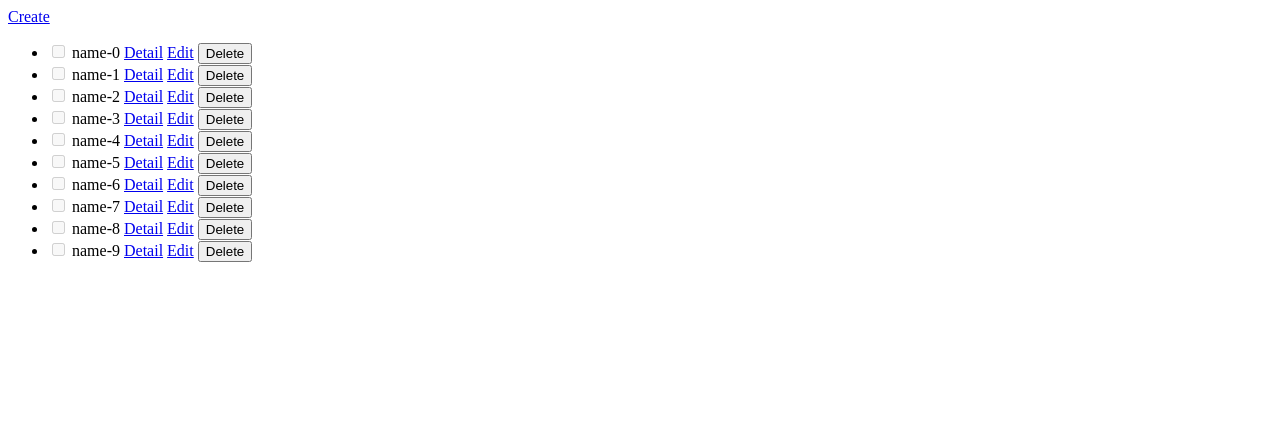
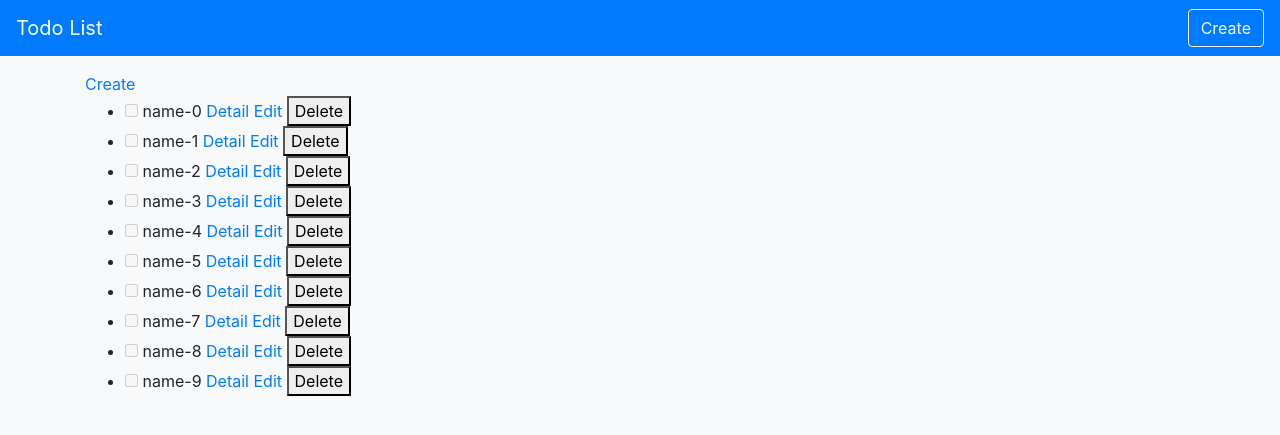
Before and after one commit to konnono/todo-list, a Node server app: page / in a window 1280 px wide. Shown: the top 435 px of the page. Run offline with Node 20, Linux system fonts and the light colour scheme; data comes from the database, SQL or seed files in the repository; some libraries are stand-ins or nearby versions.

Commit message:
feat: add bootstrap &modify main.hbs

```diff
--- a/views/layouts/main.hbs
+++ b/views/layouts/main.hbs
@@ -6,10 +6,33 @@
   <meta http-equiv="X-UA-Compatible" content="IE=edge">
   <meta name="viewport" content="width=device-width, initial-scale=1.0">
   <title>Todo List</title>
+  <link rel="stylesheet" href="https://cdn.jsdelivr.net/npm/bootstrap@4.6.0/dist/css/bootstrap.min.css"
+    integrity="sha384-B0vP5xmATw1+K9KRQjQERJvTumQW0nPEzvF6L/Z6nronJ3oUOFUFpCjEUQouq2+l" crossorigin="anonymous">
 </head>
 
-<body>
-  {{{ body }}}
+<body class="bg-light">
+  <header>
+    <nav class="navbar navbar-dark bg-primary justify-content-between">
+      <a class="navbar-brand" href="/">Todo List</a>
+      <a class="btn btn-outline-light" href="/todos/new">Create</a>
+    </nav>
+  </header>
+  <main>
+    <div class="container mt-3">
+      {{{ body }}}
+    </div>
+  </main>
+
+
+  <script src="https://code.jquery.com/jquery-3.5.1.slim.min.js"
+    integrity="sha384-DfXdz2htPH0lsSSs5nCTpuj/zy4C+OGpamoFVy38MVBnE+IbbVYUew+OrCXaRkfj"
+    crossorigin="anonymous"></script>
+  <script src="https://cdn.jsdelivr.net/npm/popper.js@1.16.1/dist/umd/popper.min.js"
+    integrity="sha384-9/reFTGAW83EW2RDu2S0VKaIzap3H66lZH81PoYlFhbGU+6BZp6G7niu735Sk7lN"
+    crossorigin="anonymous"></script>
+  <script src="https://cdn.jsdelivr.net/npm/bootstrap@4.6.0/dist/js/bootstrap.min.js"
+    integrity="sha384-+YQ4JLhjyBLPDQt//I+STsc9iw4uQqACwlvpslubQzn4u2UU2UFM80nGisd026JF"
+    crossorigin="anonymous"></script>
 </body>
 
 </html>
```
